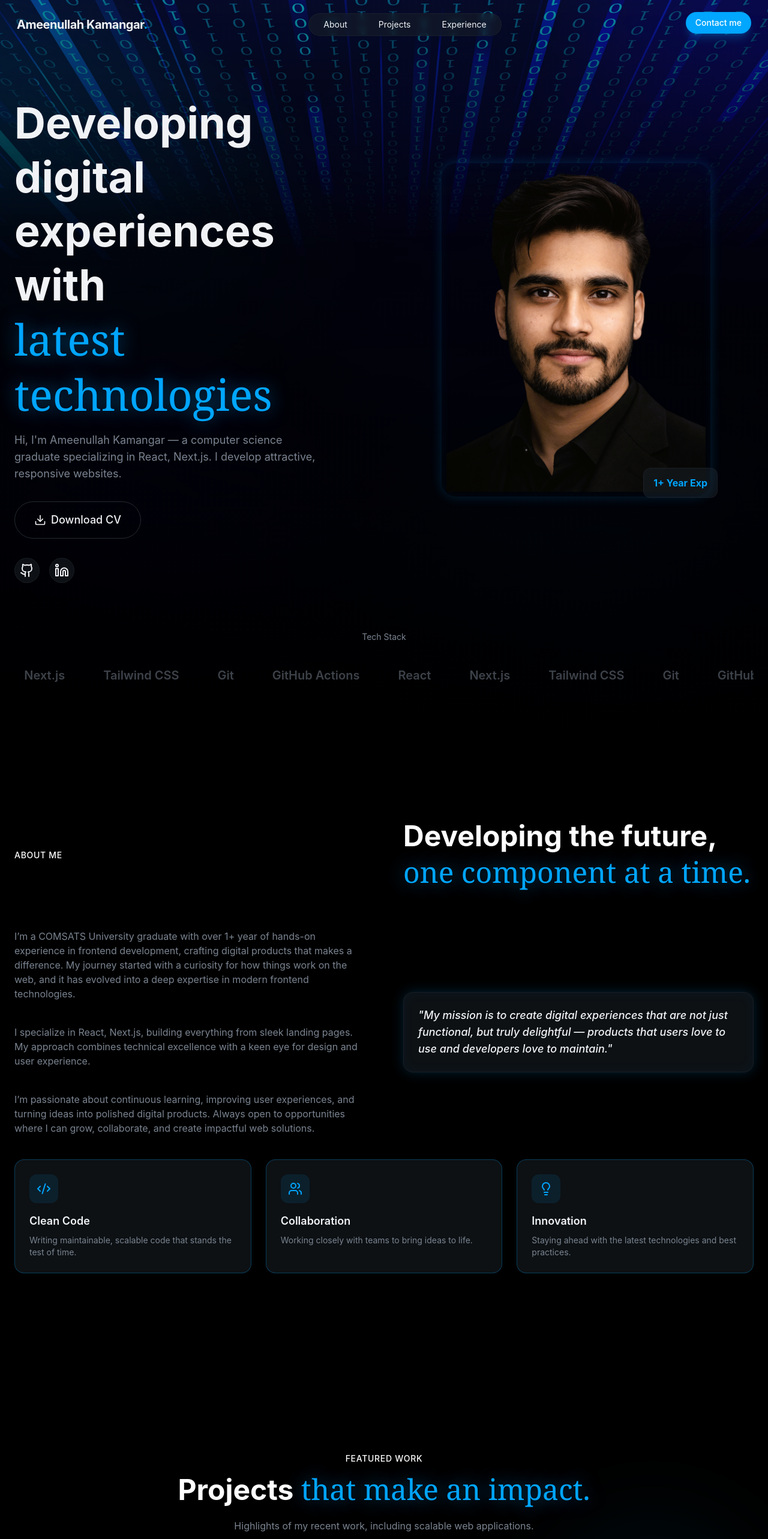
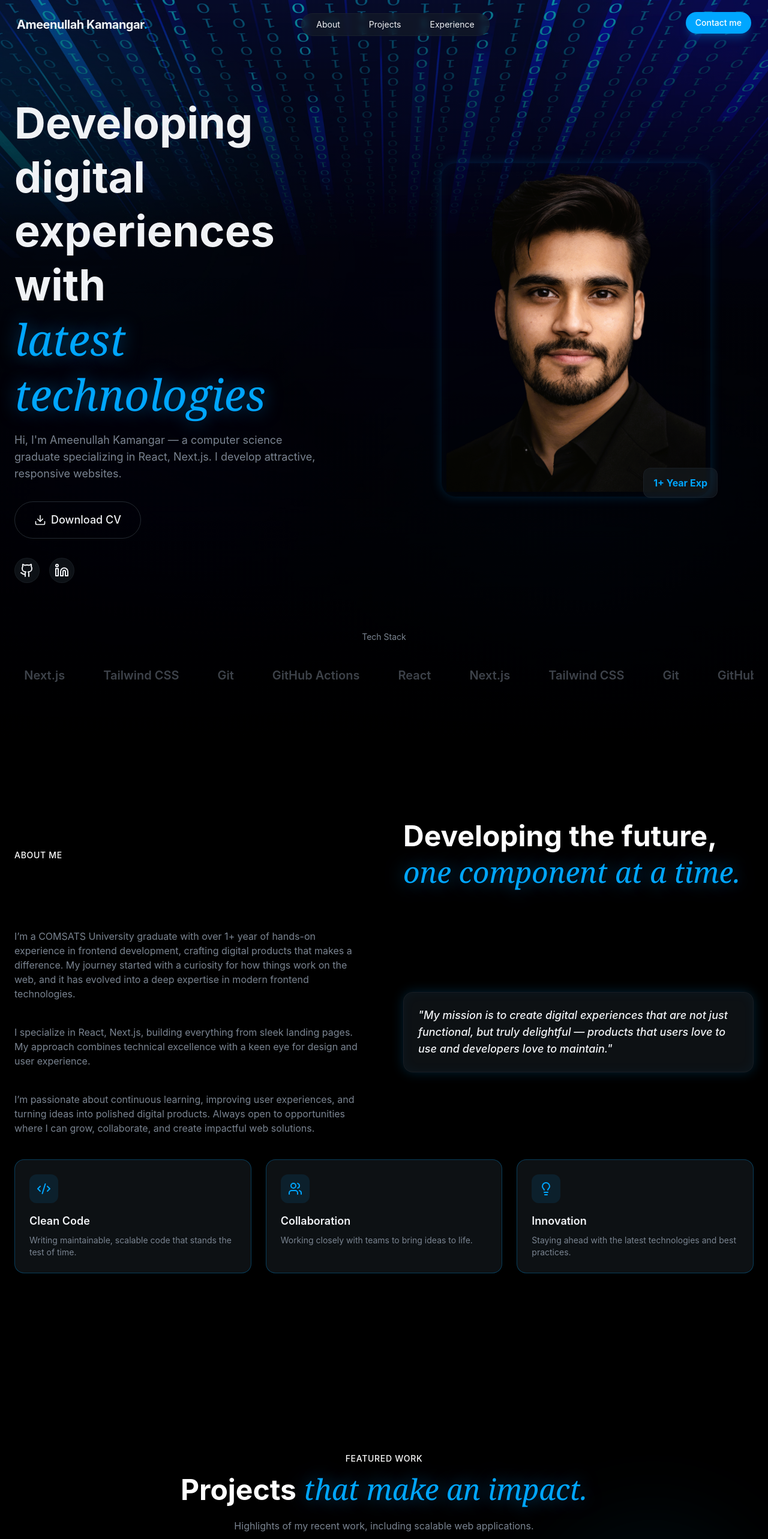
Before and after one commit to GitMeemo/Portfolio, a React (Vite) app: page / in a window 1280 px wide. Shown: the top 2566 px of the page at 60% size. Built offline with nearby package versions, Linux system fonts and the light colour scheme.

Commit message:
italic Heading Added

```diff
--- a/src/Layouts/Navbar/Navbar.jsx
+++ b/src/Layouts/Navbar/Navbar.jsx
@@ -30,8 +30,8 @@ const Navbar = () => {
                 </a>
 
                 {/* Desktop Nav */}
-                <div className="hidden md:flex items-center gap-5">
-                    <div className="glass rounded-full px-2 flex items-center gap-5 -mx-45">
+                <div className="hidden md:flex items-center ">
+                    <div className="glass rounded-full px-2 flex items-center gap-4 -mx-48">
                         {navLinks.map((link, index) => (
                             <a href={link.href} key={index} className="px-4 py-2 text-sm text-primary-foregroundforeground hover:text-primary rounded-full hover:bg-background">
                                 {link.label}</a>))}
--- a/src/Sections/About/About.jsx
+++ b/src/Sections/About/About.jsx
@@ -34,7 +34,7 @@ const About = () => {
                 <h2 className="text-4xl md:text-5xl font-bold leading-tight animate-fade-in animation-delay-100 text-white">
                     Developing the future,
                     <br />
-                    <span className="font-serif font-normal text-primary glow-text">one component at a time.</span>
+                    <span className="font-serif italic font-normal text-primary glow-text">one component at a time.</span>
                 </h2>
 
                 <div className="space-y-4 text-muted-foreground animate-fade-in animation-delay-100 ">
--- a/src/Sections/Hero/Hero.jsx
+++ b/src/Sections/Hero/Hero.jsx
@@ -26,7 +26,7 @@ const Hero = () => {
                                 <br />
                                 experiences with
                                 <br />
-                                <span className="font-serif font-normal text-primary glow-text">
+                                <span className="font-serif font-normal italic text-primary glow-text">
                                     latest technologies
                                 </span>
                             </h1>
--- a/src/Sections/Projects/Projects.jsx
+++ b/src/Sections/Projects/Projects.jsx
@@ -38,7 +38,7 @@ const Projects = () => {
                     Featured Work
                 </span>
                 <h2 className='text-4xl md:text-5xl font-bold mt-4 mb-6 animate-fade-in animation-delay-100 text-white'>Projects
-                <span className="font-serif font-normal text-primary glow-text"> that make an impact.</span>
+                <span className="font-serif italic font-normal text-primary glow-text"> that make an impact.</span>
                 </h2>
 
                 <p className="text-muted-foreground animate-fade-in animation-delay-200">
```
